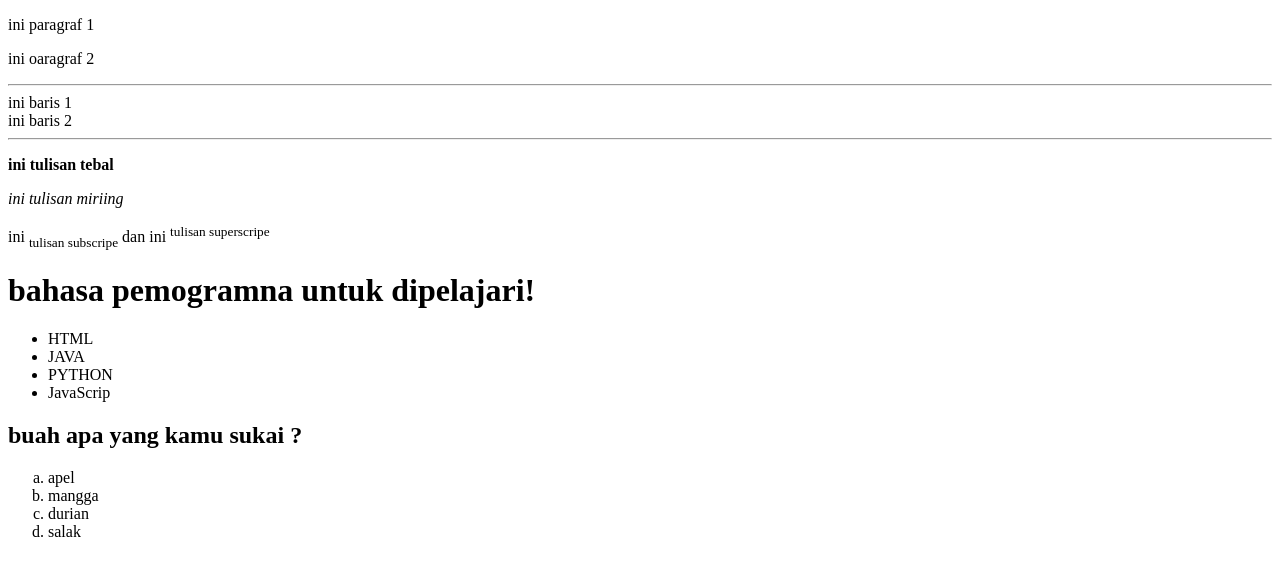
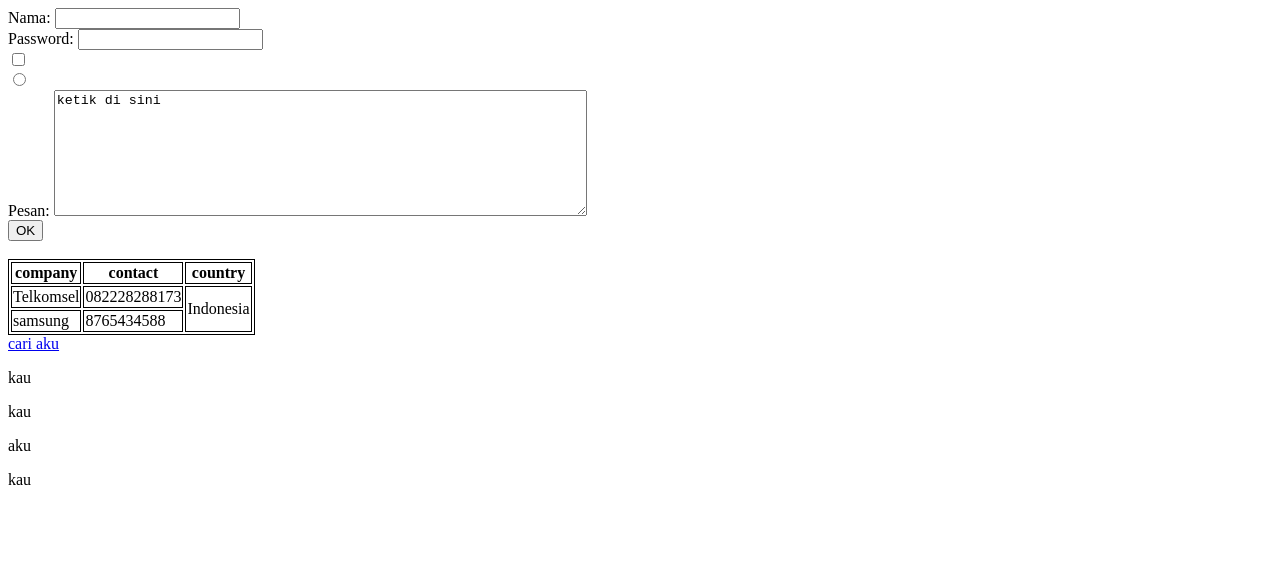
Before and after one commit to SariaRumodar/SariaRumodar, a plain HTML site: page index.html in a window 1280 px wide. Drawn offline with Linux system fonts and the light colour scheme.

Commit message:
table, form

```diff
--- a/index.html
+++ b/index.html
@@ -4,38 +4,53 @@
     <meta charset="UTF-8">
     <meta name="viewport" content="width=device-width, initial-scale=1.0">
     <title>latihan revou</title>
+    <style>
+        table,td,th{
+            border: 1px solid black;
+        }
+    </style>
 </head>
 
 <body>
-    <p>ini paragraf 1</p>
-    <p>ini oaragraf 2</p>
+<form>
+    <label for="nama">Nama: </label>
+    <input type="text" name="" id="nama">
+    <br>
+    <label for="password">Password: </label>
+    <input type="password" id="password">
+    <br>
+    <input type="checkbox">
+    <br>
+    <input type="radio">
+    <br>
+    <label for="pesan">Pesan: </label>
+    <textarea value="" rows="8" cols="64">ketik di sini</textarea>
+    <br>
+    <input type="submit" name="" value="OK">
 
-    <hr>
-    ini baris 1
-    <br>
-    ini baris 2
-    <!-- membuat  tebal, miring dan subscripe/superscripe -->
+</form>
 
-    <hr>
-    <p><b>ini tulisan tebal</b></p>
-    <p><i>ini tulisan miriing</i></p>
-    <p>ini <sub>tulisan subscripe</sub> dan ini <sup>tulisan superscripe</sup></p>
-
-    <!-- membuat unorder list dan order list -->
-    <h1>bahasa pemogramna untuk dipelajari!</h1>
-    <!-- type=" disc, cicle, square, none" -->
-    <ul type="">
-        <li>HTML</li>
-        <li>JAVA</li>
-        <li>PYTHON</li>
-        <li>JavaScrip</li>
-     </ul>
-    <h2>buah apa yang kamu sukai ?</h2>
-    <ol type="a">
-        <li>apel</li>
-        <li>mangga</li>
-        <li>durian</li>
-        <li>salak</li>
-    </ol>
+<br>
+    <table>
+        <tr>
+            <th>company</th>
+            <th>contact</th>
+            <th>country</th>
+        </tr>
+        <tr>
+            <td>Telkomsel</td>
+            <td>082228288173</td>
+            <td rowspan="2">Indonesia</td>
+        </tr>
+        <tr>
+            <td>samsung</td>
+            <td>8765434588</td>
+        </tr>
+    </table>
+    <a href="#cari-aku">cari aku</a>
+    <p>kau</p>
+    <p>kau</p>
+    <p id="cari-aku">aku</p>
+    <p>kau</p>
 </body>
 </html>
```
